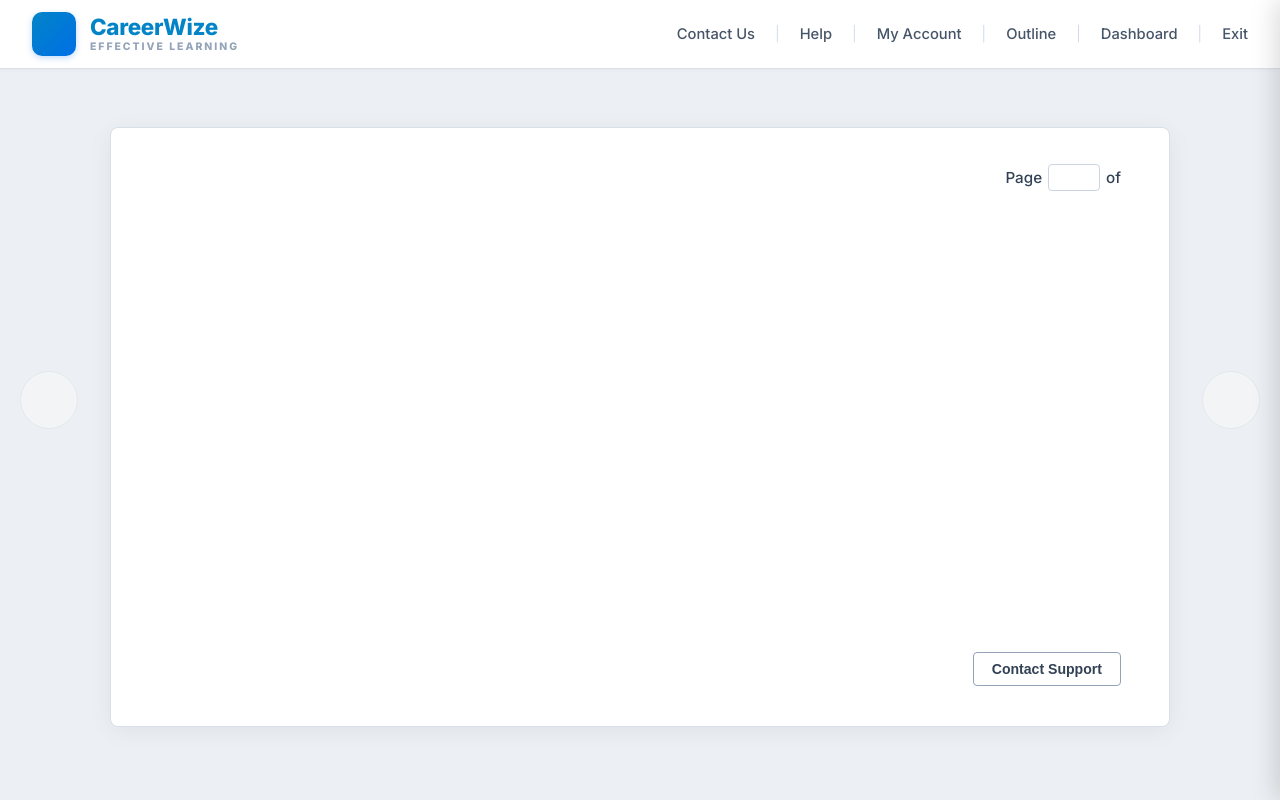
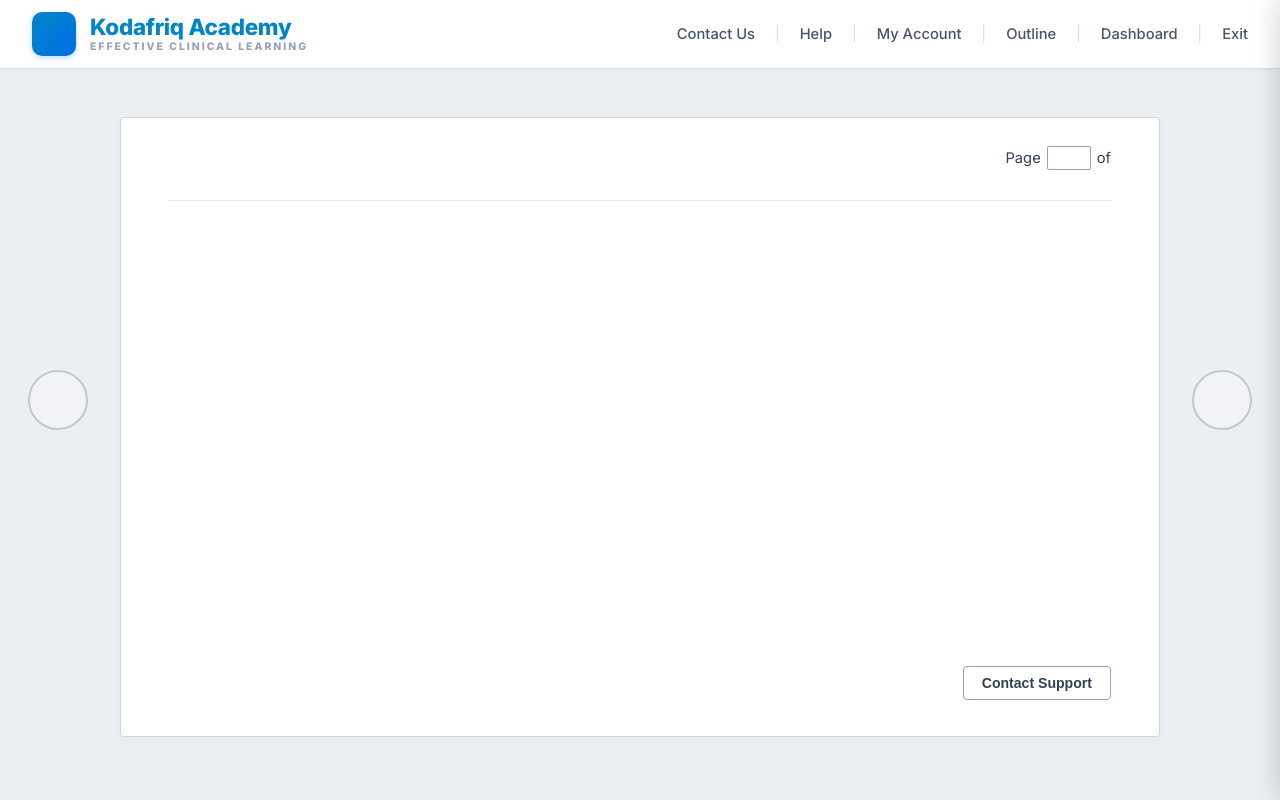
Before and after one commit to kinghez/kodafriq, a Django app: template templates/training/program_learn.html in a window 1280 px wide. Run offline with Django 5.2, Linux system fonts and the light colour scheme; the template is opened without the code that fills it, so the values that code supplies are empty.

Commit message:
Polish interactive LMS learning environment with centered headers, layout panels, and Kodafriq Academy branding

```diff
--- a/apps/training/tests.py
+++ b/apps/training/tests.py
@@ -352,7 +352,7 @@ class TrainingCareerWizeLMSAndMediaTests(TestCase):
         learn_url = reverse('training:learn', kwargs={'enrolment_id': self.enrolment.id})
         resp = self.client.get(learn_url)
         self.assertEqual(resp.status_code, 200)
-        self.assertContains(resp, 'CareerWize')
+        self.assertContains(resp, 'Kodafriq Academy')
         self.assertContains(resp, 'Diseases of the Skeletal System')
         self.assertContains(resp, 'Page')
         self.assertContains(resp, 'Outline')
--- a/templates/training/program_learn.html
+++ b/templates/training/program_learn.html
@@ -156,40 +156,40 @@
             position: fixed;
             top: 50%;
             transform: translateY(-50%);
-            width: 58px;
-            height: 58px;
+            width: 60px;
+            height: 60px;
             border-radius: 50%;
             background: #ffffff;
-            border: 1.5px solid #d0d7e2;
-            color: #334155;
+            border: 2px solid #52525b;
+            color: #3f3f46;
             display: flex;
             align-items: center;
             justify-content: center;
             cursor: pointer;
-            box-shadow: 0 4px 18px rgba(0, 0, 0, 0.12);
+            box-shadow: 0 4px 14px rgba(0, 0, 0, 0.12);
             transition: all 0.2s ease;
             z-index: 500;
             text-decoration: none;
         }
 
         .cw-chevron-btn:hover:not(.disabled) {
-            background: #f8fafc;
-            border-color: #94a3b8;
-            color: var(--kf-primary);
-            box-shadow: 0 6px 22px rgba(0, 0, 0, 0.18);
+            background: #fafafa;
+            border-color: #18181b;
+            color: #09090b;
+            box-shadow: 0 6px 20px rgba(0, 0, 0, 0.18);
             transform: translateY(-50%) scale(1.05);
         }
 
         .cw-chevron-btn.cw-prev {
-            left: 20px;
+            left: 28px;
         }
 
         .cw-chevron-btn.cw-next {
-            right: 20px;
+            right: 28px;
         }
 
         .cw-chevron-btn.disabled {
-            opacity: 0.3;
+            opacity: 0.25;
             cursor: not-allowed;
             pointer-events: none;
             box-shadow: none;
@@ -200,13 +200,13 @@
            -------------------------------------------------------------------------- */
         .cw-card {
             background: var(--kf-card-bg);
-            border: 1.5px solid var(--kf-border);
-            border-radius: 8px;
-            box-shadow: 0 4px 24px rgba(15, 23, 42, 0.06);
+            border: 1px solid #d4d4d8;
+            border-radius: 4px;
+            box-shadow: 0 2px 8px rgba(0, 0, 0, 0.04);
             width: 100%;
-            max-width: 1060px;
-            min-height: 600px;
-            padding: 36px 48px 40px;
+            max-width: 1040px;
+            min-height: 620px;
+            padding: 28px 48px 36px;
             display: flex;
             flex-direction: column;
             position: relative;
@@ -217,10 +217,10 @@
             display: flex;
             justify-content: flex-end;
             align-items: center;
-            margin-bottom: 12px;
-            font-size: 0.95rem;
+            margin-bottom: 8px;
+            font-size: 0.92rem;
             color: #334155;
-            font-weight: 500;
+            font-weight: 400;
         }
 
         .cw-page-badge {
@@ -230,14 +230,15 @@
         }
 
         .cw-page-input {
-            width: 52px;
+            width: 44px;
+            height: 24px;
             text-align: center;
-            border: 1px solid #cbd5e1;
-            border-radius: 4px;
-            padding: 3px 4px;
+            border: 1px solid #94a3b8;
+            border-radius: 2px;
+            padding: 2px 4px;
             font-family: inherit;
-            font-size: 0.95rem;
-            font-weight: 600;
+            font-size: 0.92rem;
+            font-weight: 500;
             color: #1e293b;
         }
 
@@ -248,11 +249,102 @@
         }
 
         .cw-page-title {
-            font-size: 1.85rem;
+            font-size: 1.75rem;
             font-weight: 400;
-            color: #1e293b;
-            margin-bottom: 24px;
+            color: #262626;
+            margin: 6px 0 16px;
+            text-align: center;
             line-height: 1.3;
+        }
+
+        .cw-divider {
+            border: 0;
+            border-top: 1px solid #e5e7eb;
+            margin: 0 0 22px 0;
+        }
+
+        /* Feature Card Panel (Screenshot ca83a7ed.jpg) */
+        .cw-feature-card {
+            background: #f4f4f5;
+            border: 1px solid #e4e4e7;
+            border-radius: 4px;
+            padding: 24px 30px;
+            margin-bottom: 20px;
+            display: flex;
+            align-items: center;
+            justify-content: space-between;
+            gap: 24px;
+        }
+
+        .cw-feature-card-content {
+            flex: 1;
+        }
+
+        .cw-feature-card-title {
+            color: #0284c7;
+            font-size: 1.15rem;
+            font-weight: 500;
+            margin-bottom: 8px;
+        }
+
+        .cw-feature-card-content p {
+            font-size: 0.94rem;
+            color: #334155;
+            line-height: 1.65;
+        }
+
+        .cw-feature-card-media {
+            flex-shrink: 0;
+            width: 180px;
+            display: flex;
+            justify-content: center;
+            align-items: center;
+        }
+
+        .cw-feature-card-media img {
+            max-width: 100%;
+            max-height: 160px;
+            object-fit: contain;
+            border-radius: 4px;
+        }
+
+        /* Two-Column Split Layout with Diagram (Screenshot 3d66aa0c.jpg) */
+        .cw-split-2col {
+            display: grid;
+            grid-template-columns: 1.05fr 0.95fr;
+            gap: 36px;
+            align-items: start;
+        }
+
+        .cw-split-2col-text {
+            font-size: 0.95rem;
+            color: #334155;
+            line-height: 1.7;
+        }
+
+        .cw-split-2col-text p {
+            margin-bottom: 18px;
+        }
+
+        .cw-diagram-panel {
+            text-align: center;
+        }
+
+        .cw-diagram-title {
+            font-size: 1.15rem;
+            font-weight: 800;
+            color: #0f172a;
+            text-transform: uppercase;
+            letter-spacing: 0.5px;
+            margin-bottom: 16px;
+        }
+
+        .cw-diagram-panel img {
+            max-width: 100%;
+            height: auto;
+            border-radius: 4px;
+            margin: 0 auto;
+            display: block;
         }
 
         .cw-card-body {
@@ -977,8 +1069,8 @@
                 <i data-feather="book-open" style="width: 24px; height: 24px;"></i>
             </div>
             <div class="cw-brand-text">
-                <span class="cw-brand-title">CareerWize</span>
-                <span class="cw-brand-subtitle">EFFECTIVE LEARNING</span>
+                <span class="cw-brand-title">Kodafriq Academy</span>
+                <span class="cw-brand-subtitle">EFFECTIVE CLINICAL LEARNING</span>
             </div>
         </a>
 
@@ -1036,6 +1128,7 @@
 
             <!-- Page Title -->
             <h1 class="cw-page-title">{{ current_page.title }}</h1>
+            <hr class="cw-divider">
 
             <!-- Card Content Body -->
             <div class="cw-card-body">
```
Also changed, not shown: static/training/js/tinymce_init.js (+29 -29 lines).
